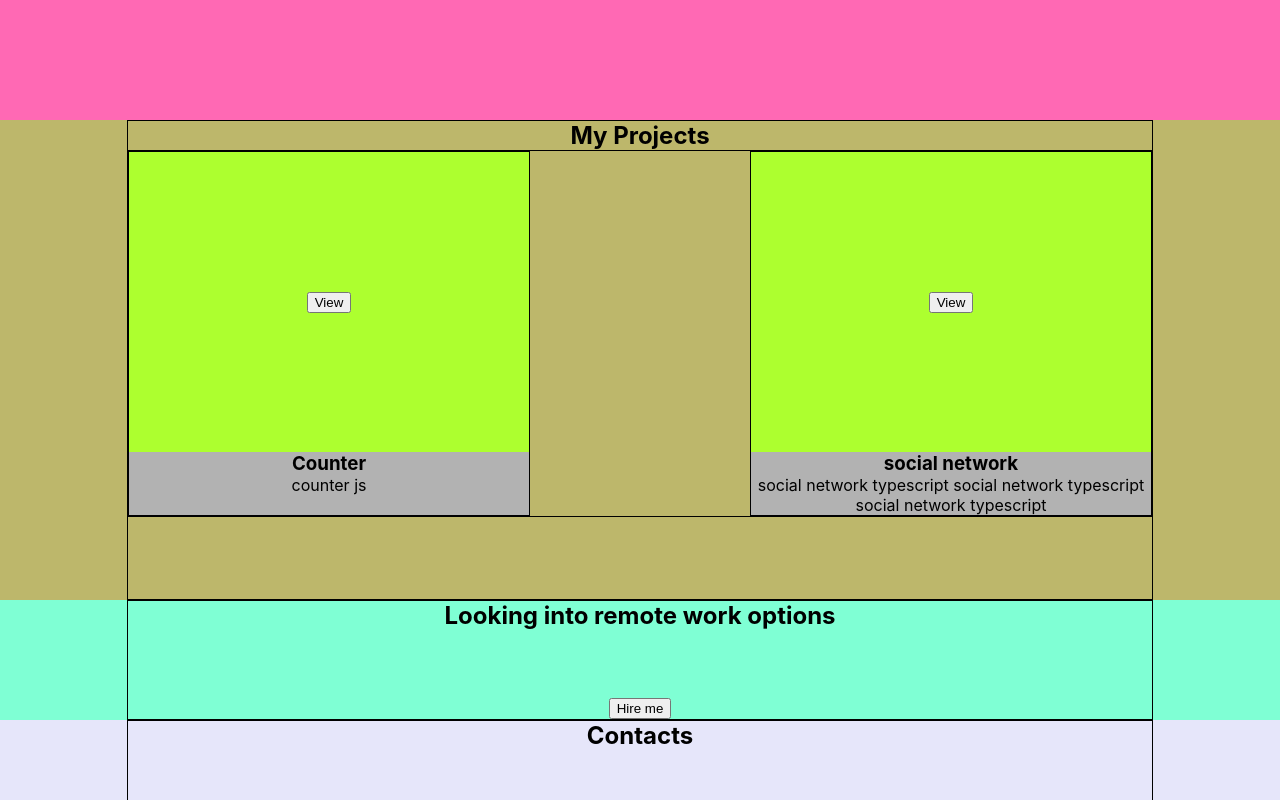
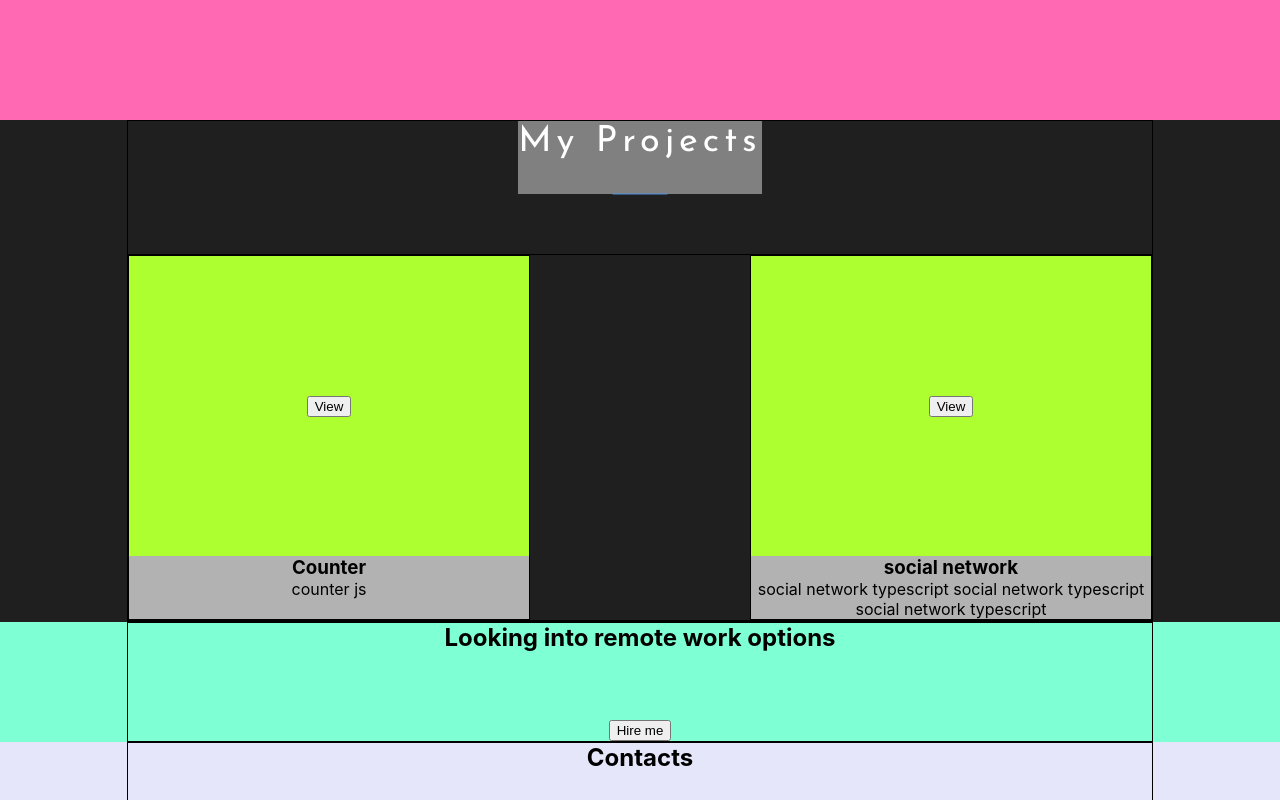
Before and after one commit to digitrom/my-portfolio, a React (Create React App) app: page / in a window 1280 px wide. Shown: the part 1160-1960 px from the top of the page. Built offline with nearby package versions, Linux system fonts and the light colour scheme.

Commit message:
Making styles

```diff
--- a/public/index.html
+++ b/public/index.html
@@ -15,6 +15,9 @@
       user's mobile device or desktop. See https://developers.google.com/web/fundamentals/web-app-manifest/
     -->
     <link rel="manifest" href="%PUBLIC_URL%/manifest.json" />
+    <link rel="preconnect" href="https://fonts.googleapis.com">
+    <link rel="preconnect" href="https://fonts.gstatic.com" crossorigin>
+    <link href="https://fonts.googleapis.com/css2?family=Josefin+Sans:wght@100;200;300;400;500;600;700&display=swap" rel="stylesheet">
     <!--
       Notice the use of %PUBLIC_URL% in the tags above.
       It will be replaced with the URL of the `public` folder during the build.
--- /dev/null
+++ b/src/common/components/title/Title.js
@@ -0,0 +1,13 @@
+import React from 'react';
+import style from './Title.module.css'
+
+
+const Title = (props) => {
+    return (
+        <div className={style.title}>
+            <h2>{props.title}</h2>
+        </div>
+    );
+};
+
+export default Title;
--- /dev/null
+++ b/src/common/components/title/Title.module.css
@@ -0,0 +1,31 @@
+
+
+.title {
+    /*width: 400px;*/
+    background-color: grey;
+    color: #fff;
+    margin-bottom: 30px;
+    position: relative;
+}
+
+.title h2 {
+    font-family: 'Josefin Sans', sans-serif;
+    margin: 0;
+    font-weight: 400;
+    color: #fff;
+    text-transform: capitalize;
+    font-size: 36px;
+    line-height: 1.2;
+    letter-spacing: 5px;
+
+}
+.title::before {
+    content: "";
+    position: absolute;
+    background: #4e93e6;
+    width: 55px;
+    height: 1px;
+    bottom: -30px;
+    left: 50%;
+    transform: translate(-50%, 50%);
+}
--- a/src/contacts/Contacts.module.css
+++ b/src/contacts/Contacts.module.css
@@ -16,7 +16,7 @@
 
 .form {
     height: 200px;
-    min-width: 40%;
+    width: 600px;
     border: 1px solid;
     display: flex;
     flex-direction: column;
@@ -42,3 +42,9 @@
     height: 120px;
     padding: 0px;
 }
+
+@media screen and (max-width: 768px){
+    .form {
+        width: 100%;
+    }
+}
--- a/src/projects/Projects.module.css
+++ b/src/projects/Projects.module.css
@@ -1,6 +1,6 @@
 .projectsBlock {
     min-height: 60vh;
-    background-color: darkkhaki;
+    background-color: #1f1f20;
     display: flex;
     justify-content: space-around;
 }
@@ -13,6 +13,7 @@
 }
 
 .projects {
+    margin-top: 30px;
     border: 1px solid;
     width: 100%;
     display: flex;
@@ -23,4 +24,25 @@
 .title {
     /*width: 400px;*/
     background-color: grey;
+    color: #fff;
+    margin-bottom: 30px;
+    position: relative;
 }
+
+.title h2 {
+    font-family: 'Josefin Sans', sans-serif;
+    margin: 0;
+    font-weight: 400;
+    color: #fff;
+    text-transform: capitalize;
+    font-size: 36px;
+    line-height: 1.2;
+    letter-spacing: 5px;
+
+}
+
+@media screen and (max-width: 1021px) {
+    .projects {
+        justify-content: center;
+    }
+}
--- a/src/projects/Projects.tsx
+++ b/src/projects/Projects.tsx
@@ -2,12 +2,15 @@
 import style from './Projects.module.css'
 import  styleContainer from '../common/styles/Container.module.css'
 import Project from "./project/Project";
+import Title from "../common/components/title/Title";
 
 const Projects = () => {
     return (
         <div className={style.projectsBlock}>
             <div className={`${styleContainer.container} ${style.projectsContainer}`}>
-                <h2 className={styleContainer.title}>My Projects</h2>
+                <div className={style.title}>
+                  <Title title={'My projects'}/>
+                </div>
                 <div className={style.projects}>
                     <Project projectImage={''} title={'Counter'} description={'counter js'}/>
                     <Project projectImage={''} title={'social network'} description={'social network typescript social network typescript social network typescript'}/>
--- a/src/skills/Skills.tsx
+++ b/src/skills/Skills.tsx
@@ -2,12 +2,13 @@
 import Skill from "./skill/Skill";
 import style from "./Skills.module.css"
 import styleContainer from "../common/styles/Container.module.css"
+import Title from "../common/components/title/Title";
 
 const Skills = () => {
     return (
         <div className={style.skillsBlock}>
             <div className={`${styleContainer.container} ${style.skillsContainer}`}>
-                <h2 className={style.title}>My Skills</h2>
+               <Title title={'My Skills'}/>
                 <div className={style.skills}>
                     <Skill
                         title={'React'}
```
